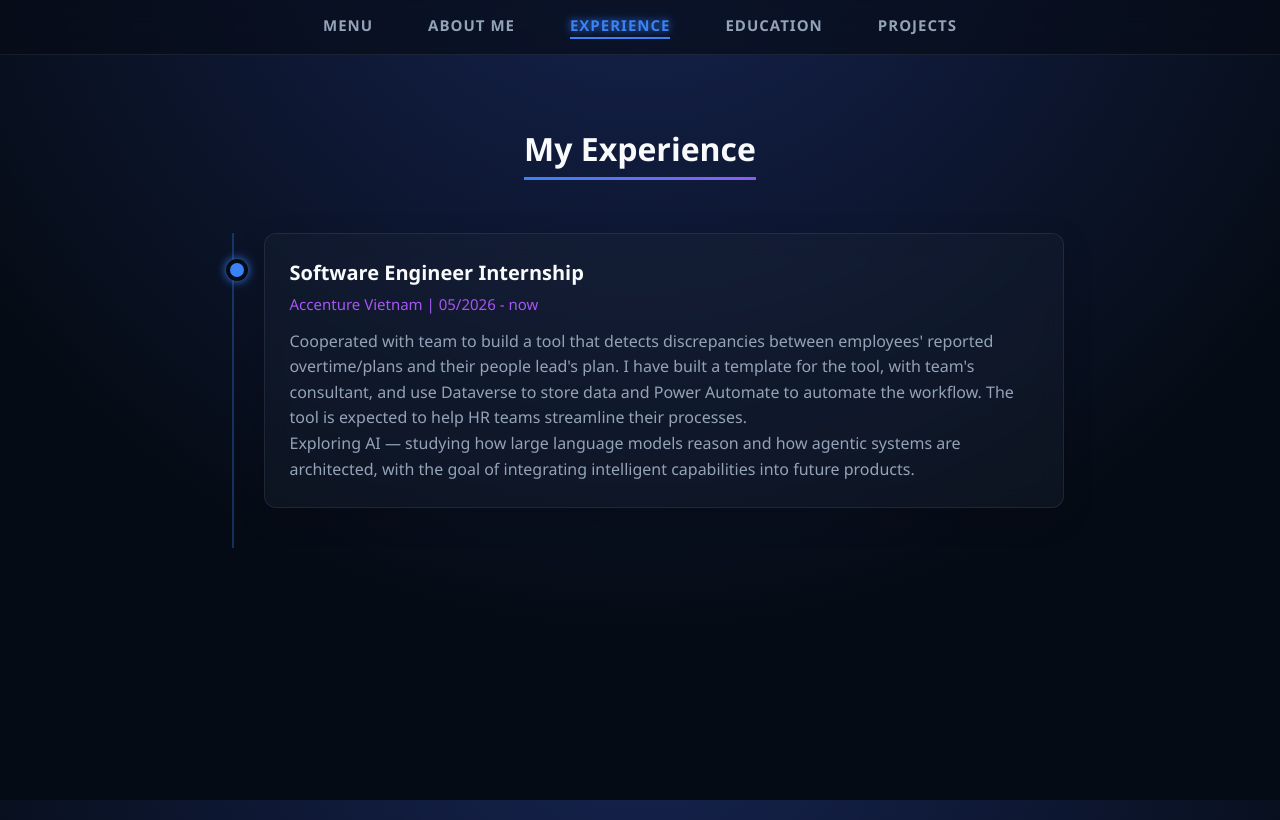
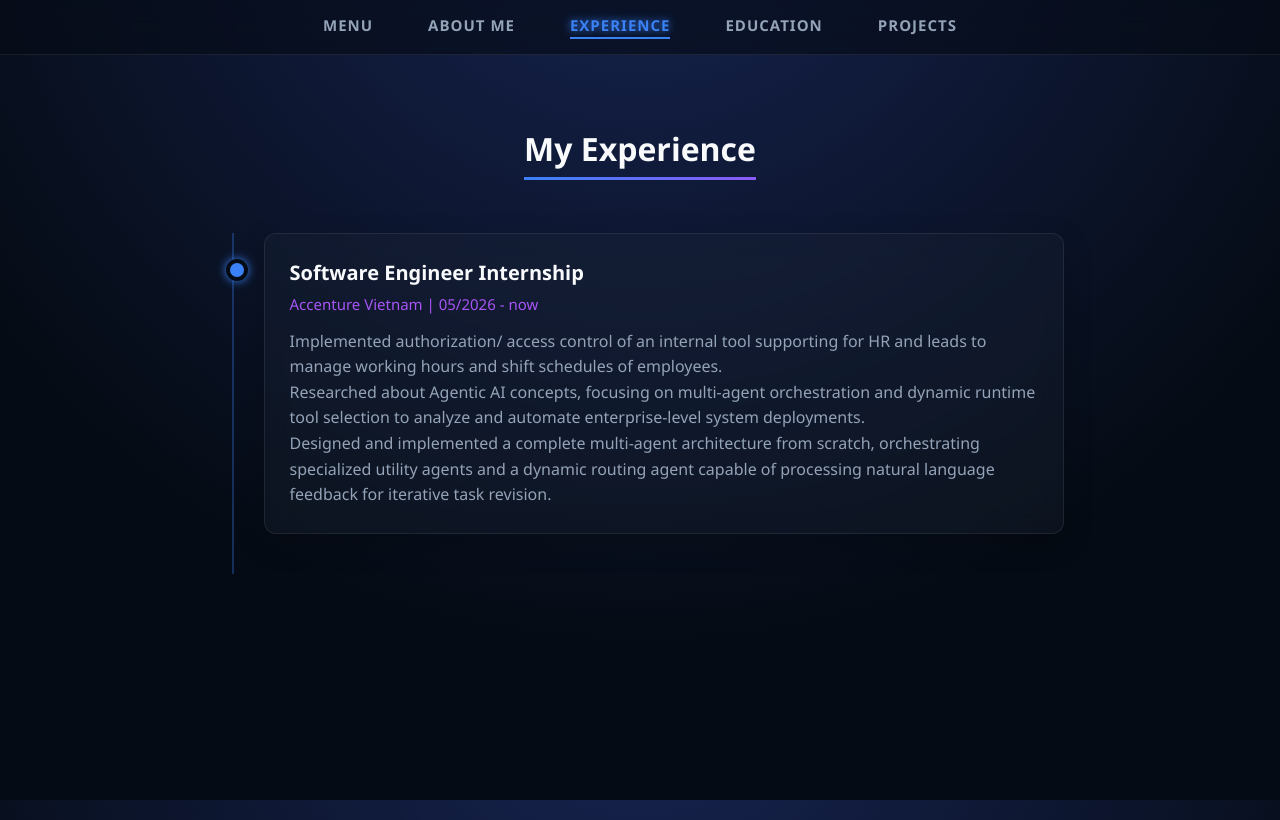
Before and after one commit to aiyasuhall/portfolio, a React (Vite) app: page /experience in a window 1280 px wide. Built offline with nearby package versions, Linux system fonts and the light colour scheme.

Commit message:
change exp

```diff
--- a/src/components/Experience.jsx
+++ b/src/components/Experience.jsx
@@ -5,8 +5,9 @@ export default function Experience() {
       company: "Accenture Vietnam",
       time: "05/2026 - now",
       desc: [
-        "Cooperated with team to build a tool that detects discrepancies between employees' reported overtime/plans and their people lead's plan. I have built a template for the tool, with team's consultant, and use Dataverse to store data and Power Automate to automate the workflow. The tool is expected to help HR teams streamline their processes.",
-        "Exploring AI — studying how large language models reason and how agentic systems are architected, with the goal of integrating intelligent capabilities into future products."
+        "Implemented authorization/ access control of an internal tool supporting for HR and leads to manage working hours and shift schedules of employees.",
+        "Researched about Agentic AI concepts, focusing on multi-agent orchestration and dynamic runtime tool selection to analyze and automate enterprise-level system deployments.",
+        "Designed and implemented a complete multi-agent architecture from scratch, orchestrating specialized utility agents and a dynamic routing agent capable of processing natural language feedback for iterative task revision."
       ]
     }
   ];
```
Also changed, not shown: 1 other file (tests, documents, lock files or other folders).
